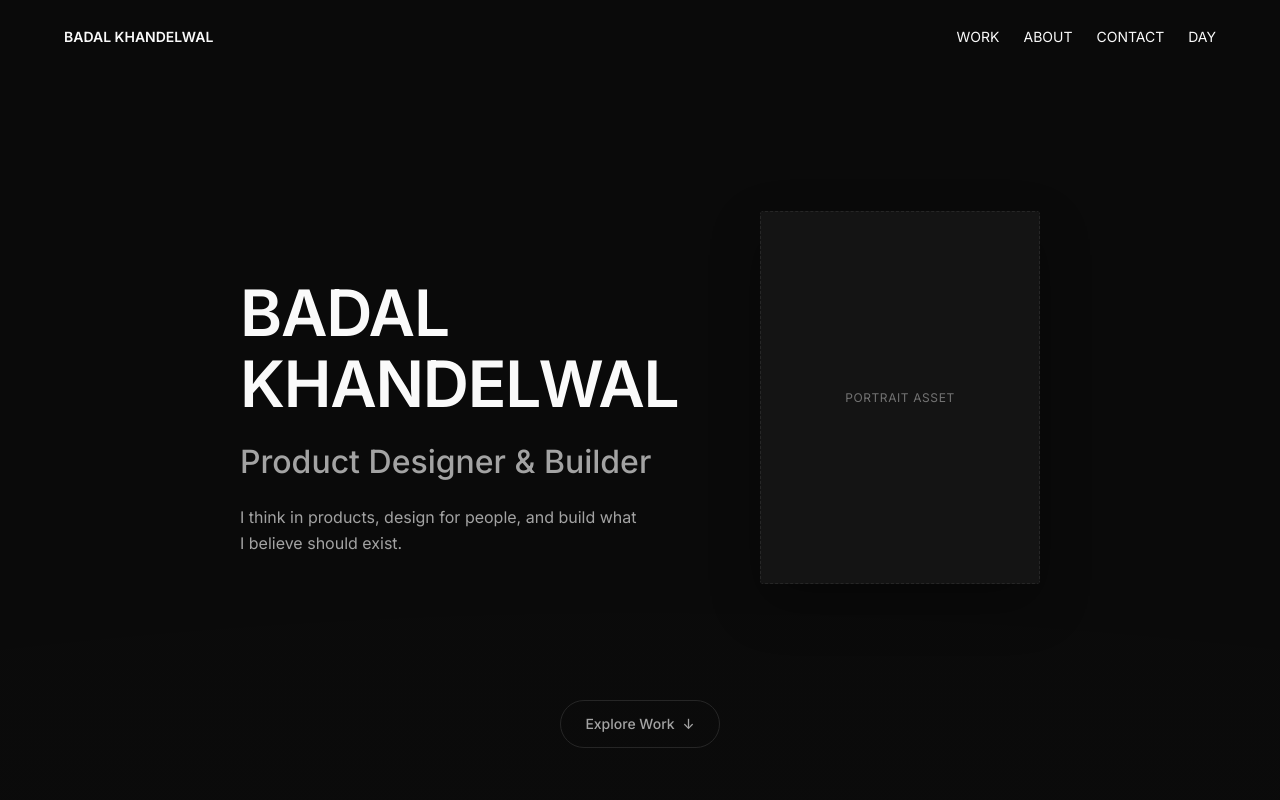
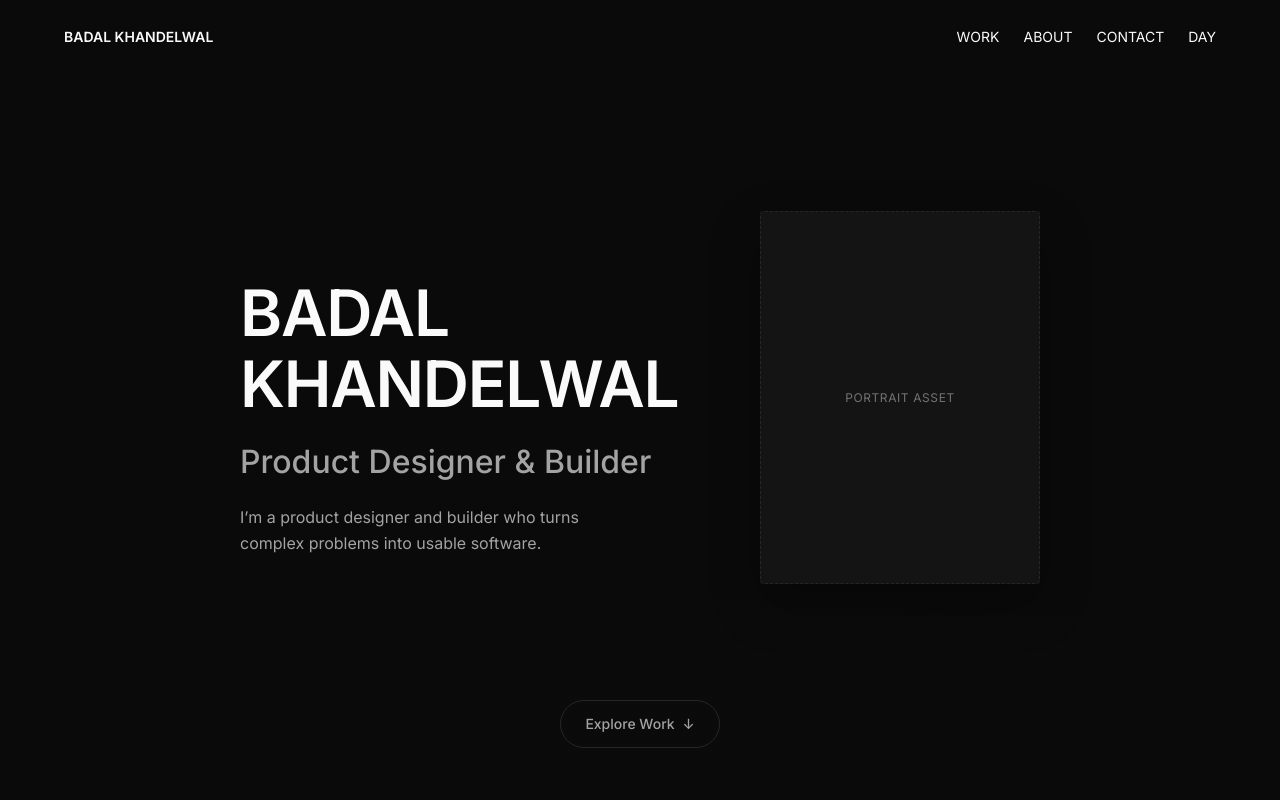
Before and after one commit to badalkhandelwal346-ai/portfolio, a React (Vite) app: page / in a window 1280 px wide. Shown: the top 800 px of the page. Built offline with nearby package versions, Linux system fonts and the light colour scheme; the HTML template or start-up script is replaced by a standard one.

Commit message:
refactor: clarify product designer and builder positioning

```diff
--- a/src/components/about/AboutSection.tsx
+++ b/src/components/about/AboutSection.tsx
@@ -8,7 +8,6 @@ export const AboutSection: React.FC = () => {
     <Section id="about" className="about-section">
       <Container isEditorial>
 
-        {/* 01 INTRODUCTION */}
         <div className="about-intro">
           <h2 className="text-display about-manifesto">
             Problem first.<br />
@@ -16,7 +15,6 @@ export const AboutSection: React.FC = () => {
             Interface third.
           </h2>
           <p className="text-heading-large about-statement">
-            I am a product designer and builder interested in turning problems into useful products.
             I like understanding why a product should exist before deciding how it should look.
           </p>
         </div>
--- a/src/components/hero/Hero.tsx
+++ b/src/components/hero/Hero.tsx
@@ -33,7 +33,7 @@ export const Hero: React.FC<HeroProps> = ({ introPhase }) => {
               Product Designer & Builder
             </h2>
             <p className="hero-statement text-body">
-              I think in products, design for people, and build what I believe should exist.
+              I’m a product designer and builder who turns complex problems into usable software.
             </p>
           </div>
 
```
